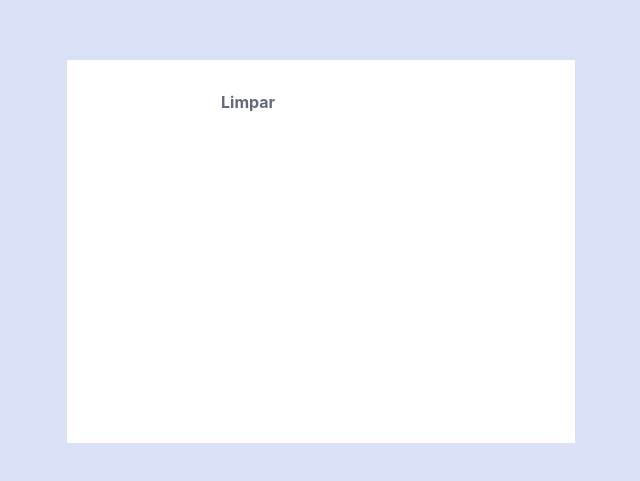
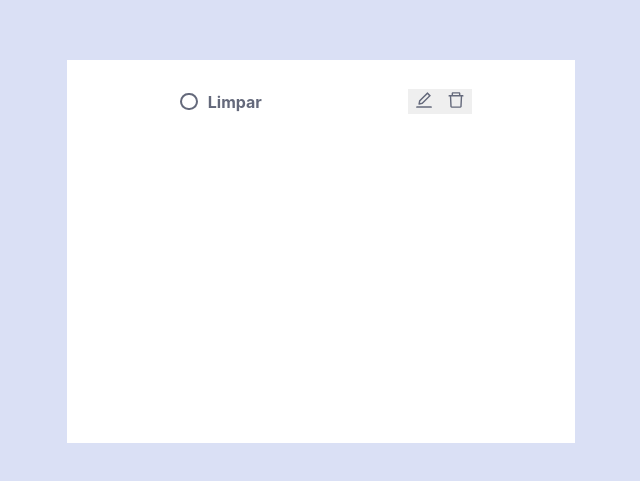
Before and after one commit to lucassdantas/NgTrybe, a React (Create React App) app in the folder crud/: page / in a window 1280 px wide. Shown: the part 149-630 px from the top of the page, without its empty margins (319-959 px from the left). Built offline with nearby package versions, Linux system fonts and the light colour scheme.

Commit message:
add of buttons, check and array structure

```diff
--- a/crud/src/App.js
+++ b/crud/src/App.js
@@ -1,5 +1,5 @@
 import './App.css';
-
+import {AiOutlineEdit, AiOutlineDelete} from "react-icons/ai"
 const arrayTodos = [{name: "Limpar", status:false}]
 const Todos = ({todos}) => {
   return (
@@ -7,7 +7,14 @@ const Todos = ({todos}) => {
       {todos.map(todo => {
         return (
           <div className="todo">
+              <button className='checkbox' style={({backgroundColor: todo.status? "#A879EC":"#FFF"})}></button>
               <p>{todo.name}</p>
+              <button>
+                <AiOutlineEdit size={20} color={"#64697b"}></AiOutlineEdit>
+              </button>
+              <button>
+                <AiOutlineDelete size={20} color={"#64697b"}></AiOutlineDelete>
+              </button>
           </div>)
       })}
     </div>
```
